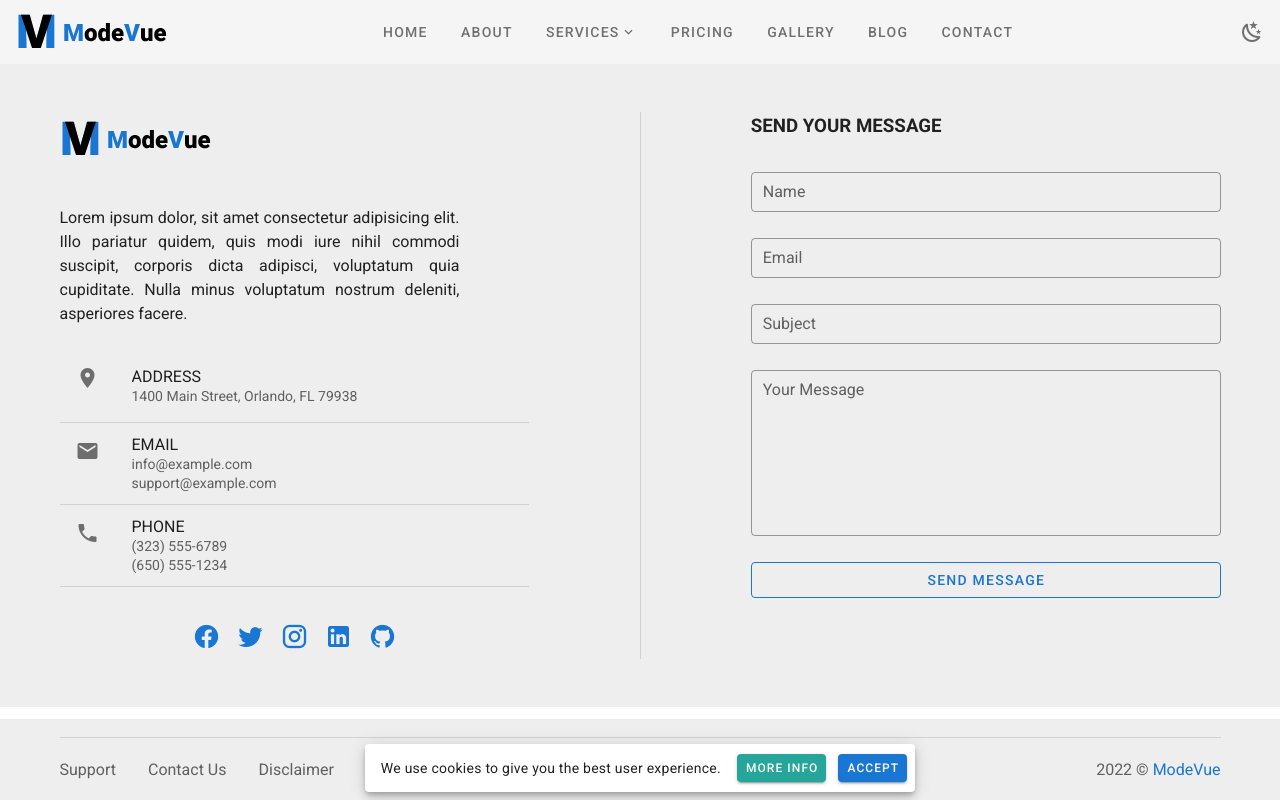
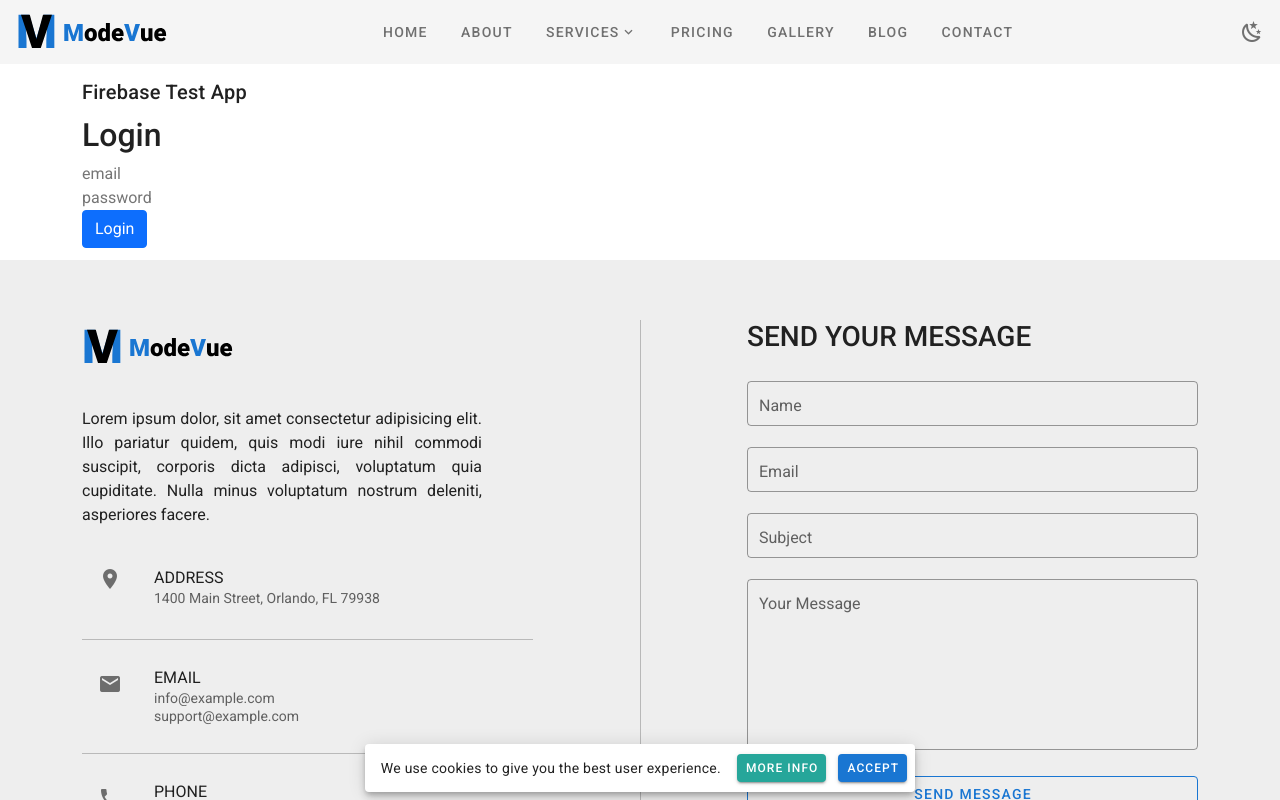
Before and after one commit to ivansanguezax/Creotec_2.0, a Nuxt app: page /login in a window 1280 px wide. Shown: the top 800 px of the page. Built offline with nearby package versions, Linux system fonts and the light colour scheme.

Commit message:
first configuration steps

```diff
--- a/nuxt.config.js
+++ b/nuxt.config.js
@@ -54,19 +54,20 @@ export default {
       '@nuxtjs/firebase',
       {
         config: {
-          apiKey: '<apiKey>',
-          authDomain: '<authDomain>',
-          projectId: '<projectId>',
-          storageBucket: '<storageBucket>',
-          messagingSenderId: '<messagingSenderId>',
-          appId: '<appId>',
-          measurementId: '<measurementId>'
+          apiKey: "AIzaSyAsjMEpP5dS1eNZMRGfu1pRYZiMYisAHhc",
+          authDomain: "creotec-bb78f.firebaseapp.com",
+          projectId: "creotec-bb78f",
+          storageBucket: "creotec-bb78f.appspot.com",
+          messagingSenderId: "625893599624",
+          appId: "1:625893599624:web:d779c04c398261b3d4323d"
         },
         services: {
-          auth: true // Just as example. Can be any other service.
+          auth: true,
+          firestore: true,
         }
       }
-    ]
+    ],
+    'bootstrap-vue/nuxt',
   ],
 
   // Vuetify module configuration (https://go.nuxtjs.dev/config-vuetify)
@@ -101,15 +102,17 @@ export default {
 
   build: {
     extend(config, ctx) {
+      if (ctx.dev && ctx.isClient) {
         config.module.rules.push({
           enforce: 'pre',
           test: /\.(js|vue)$/,
           loader: 'eslint-loader',
           exclude: /(node_modules)/,
           options: {
-          fix: true,
-        },
+            fix: true
+          }
         })
+      }
     },
   },
 }
--- a/pages/login.vue
+++ b/pages/login.vue
@@ -0,0 +1,43 @@
+<template>
+  <div class="container">
+    <div>
+        <h1 class="title">Firebase Test App</h1>
+        <h2>Login</h2>
+        <form @submit.prevent="pressed">
+            <div class="login"><input type="text" placeholder="email" v-model="email"></div>
+            <div class="password"><input type="password" placeholder="password" v-model="password"></div>
+            <button class="btn btn-primary">Login</button>
+        </form>
+        <div class="error" v-if="error">{{error.message}}</div>
+    </div>
+  </div>
+</template>
+
+<script>
+export default {
+    data() {
+        return {
+            email: '',
+            password: '',
+            error: ''
+        }
+    },
+    methods: {
+        pressed() {
+            firebase.auth().signInWithEmailAndPassword(this.email, this.password)
+            .then(() => {
+                console.log('logged in');
+                debugger;
+                this.$router.push('/')
+            })
+            .catch(error => {
+                this.error = error
+            })
+        }
+    }
+}
+</script>
+
+<style>
+
+</style>
```
Also changed, not shown: package.json (+7 -1 lines), plugins/firebase.js (added, +11 -0 lines), 1 other file (tests, documents, lock files or other folders). Lines whose indentation alone changed are shown as unchanged.
